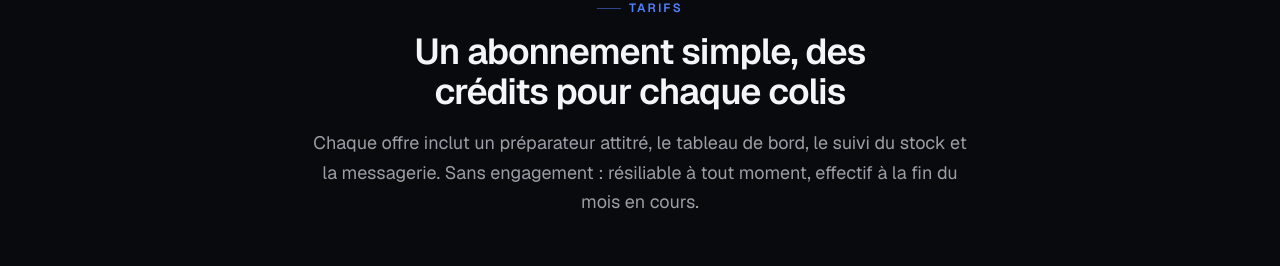
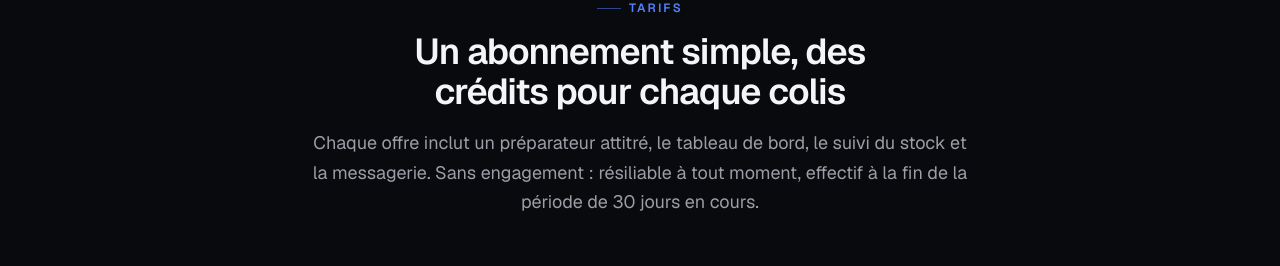
Before and after one commit to noarobert344-creator/packio, a Next.js app: page / in a window 1280 px wide. Shown: the part 5340-5606 px from the top of the page. Built offline with nearby package versions, Linux system fonts and the light colour scheme; no server answers; the database is empty.

Commit message:
Tarifs : résiliation effective à la fin de la période de 30 jours
Co-Authored-By: Claude Opus 5.5 <noreply@anthropic.com>
Claude-Session: https://claude.ai/code/session_01B7eD1zvFaHVmwsK1NcYpvL

```diff
--- a/src/components/marketing/pricing.tsx
+++ b/src/components/marketing/pricing.tsx
@@ -23,7 +23,7 @@ export function Pricing({ plans, sizeRules, packs }: { plans: Plan[]; sizeRules:
         <SectionHeading
           eyebrow="Tarifs"
           title="Un abonnement simple, des crédits pour chaque colis"
-          description="Chaque offre inclut un préparateur attitré, le tableau de bord, le suivi du stock et la messagerie. Sans engagement : résiliable à tout moment, effectif à la fin du mois en cours."
+          description="Chaque offre inclut un préparateur attitré, le tableau de bord, le suivi du stock et la messagerie. Sans engagement : résiliable à tout moment, effectif à la fin de la période de 30 jours en cours."
         />
         <div className={cn("grid gap-5", plans.length >= 3 ? "lg:grid-cols-3" : "md:grid-cols-2")}>
           {plans.map((p) => (
```
